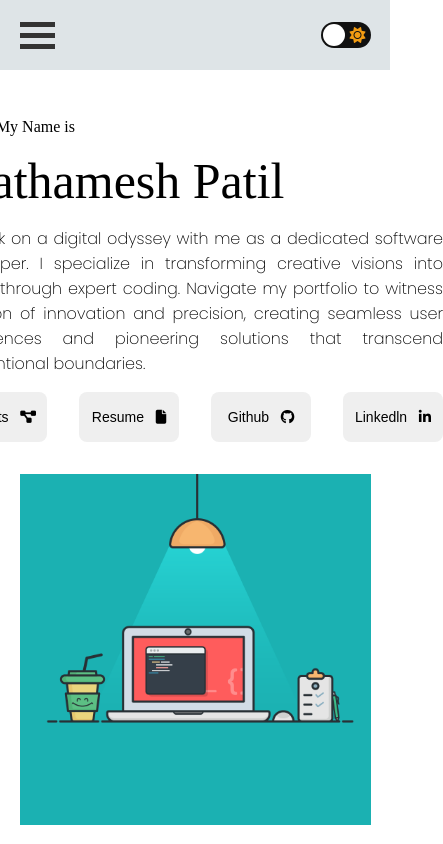
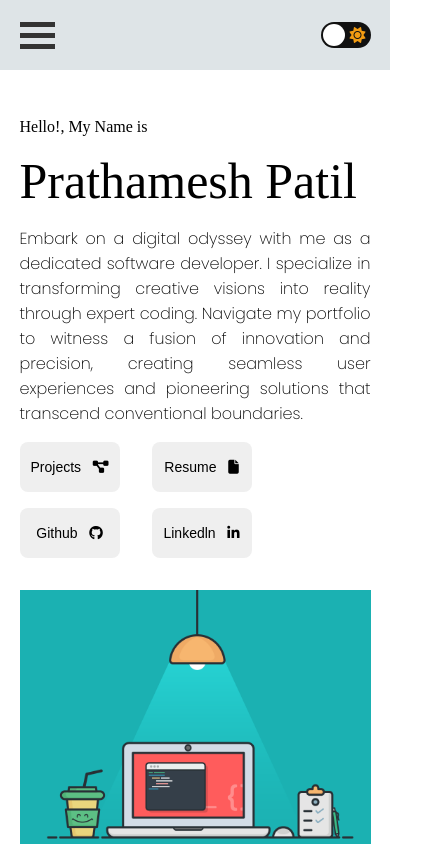
Before and after one commit to Prathamesh2802/Portfolio, a React (Vite) app: page / in a window 390 px wide. Shown: the top 844 px of the page, 443 px wide, since content can reach past the window. Built offline with nearby package versions, Linux system fonts and the light colour scheme.

Commit message:
fixed button width issue

```diff
--- a/src/App.css
+++ b/src/App.css
@@ -269,6 +269,8 @@ body.dark .support a {
 
   .hero-btn {
     flex-direction: row;
+    flex-wrap: wrap;
+    row-gap: 1rem;
   }
   .project-title,
   .about-title,
```
